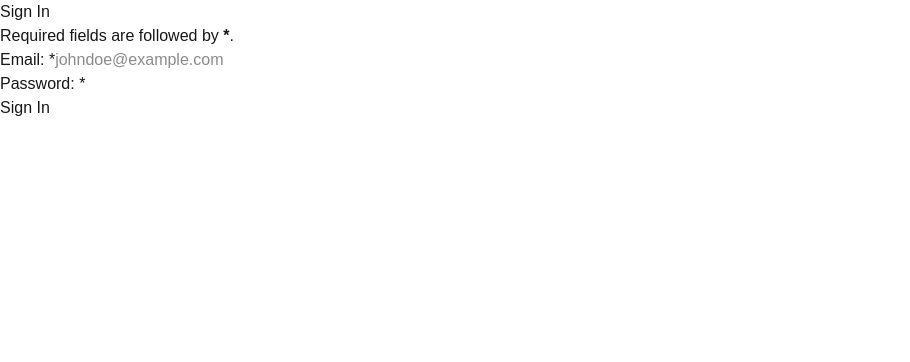
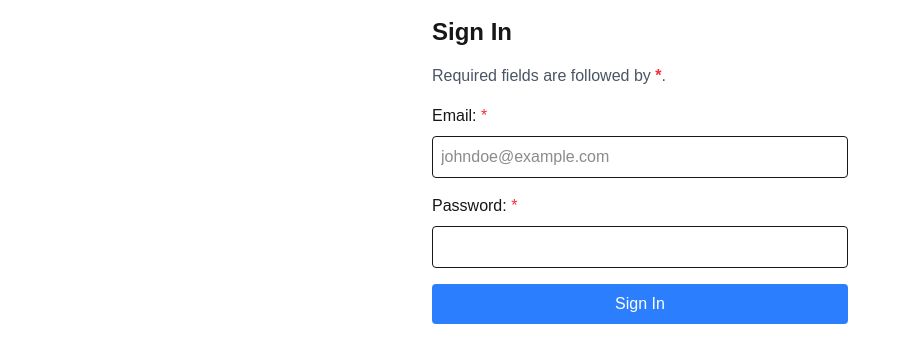
Before and after one commit to 4bdullah7eeshan/shelf-p2p-book-exchange-portal, a Next.js app in the folder frontend/: page /sign-in in a window 1280 px wide. Shown: the top 362 px of the page, without its empty margins (0-910 px from the left). Built offline with nearby package versions, Linux system fonts and the light colour scheme.

Commit message:
feat: improve sign-in client page

```diff
--- a/frontend/src/app/sign-in/page.js
+++ b/frontend/src/app/sign-in/page.js
@@ -47,26 +47,34 @@ export default function SignIn() {
     };
 
     return (
-        <div>
-            <h1>Sign In</h1>
+        <div className="max-w-md mx-auto p-4">
+            <h1 className="text-2xl font-bold mb-4">Sign In</h1>
+            {error && <div className="text-red-500 mb-4 p-2 rounded bg-red-50">{error}</div>}
 
-            <p>Required fields are followed by <strong><span aria-label="required">*</span></strong>.</p>
 
-            <form action="" method="post">
-                <fieldset>
+            <p className="mb-4 text-gray-600">Required fields are followed by <strong><span className="text-red-500" aria-label="required">*</span></strong>.</p>
+
+            <form onSubmit={handleSubmit} className="space-y-4">
+                <fieldset className="space-y-4" disabled={isSubmitting}>
                     <p>
-                        <label htmlFor="user_email">Email: <span aria-label="required">*</span></label>
-                        <input type="email" id="user_email" name="user_email" placeholder="johndoe@example.com" required />
+                        <label className="block mb-2 font-medium" htmlFor="user_email">Email: <span className="text-red-500" aria-label="required">*</span></label>
+                        <input type="email" id="user_email" name="user_email" className="w-full p-2 border rounded focus:ring-2 focus:ring-blue-400" placeholder="johndoe@example.com" required />
                     </p>
 
                     <p>
-                        <label htmlFor="user_password">Password: <span aria-label="required">*</span></label>
-                        <input type="password" id="user_password" name="user_password" minLength="6" required />
+                        <label className="block mb-2 font-medium" htmlFor="user_password">Password: <span className="text-red-500" aria-label="required">*</span></label>
+                        <input className="w-full p-2 border rounded focus:ring-2 focus:ring-blue-400" type="password" id="user_password" name="user_password" minLength="6" required />
                     </p>
                 </fieldset>
 
                 <p>
-                    <button type="submit">Sign In</button>
+                <button
+                        type="submit"
+                        className="w-full bg-blue-500 text-white p-2 rounded hover:bg-blue-600 transition-colors disabled:bg-gray-400"
+                        disabled={isSubmitting}
+                    >
+                        {isSubmitting ? 'Signing In...' : 'Sign In'}
+                </button>
                 </p>
             </form>
         </div>
```
